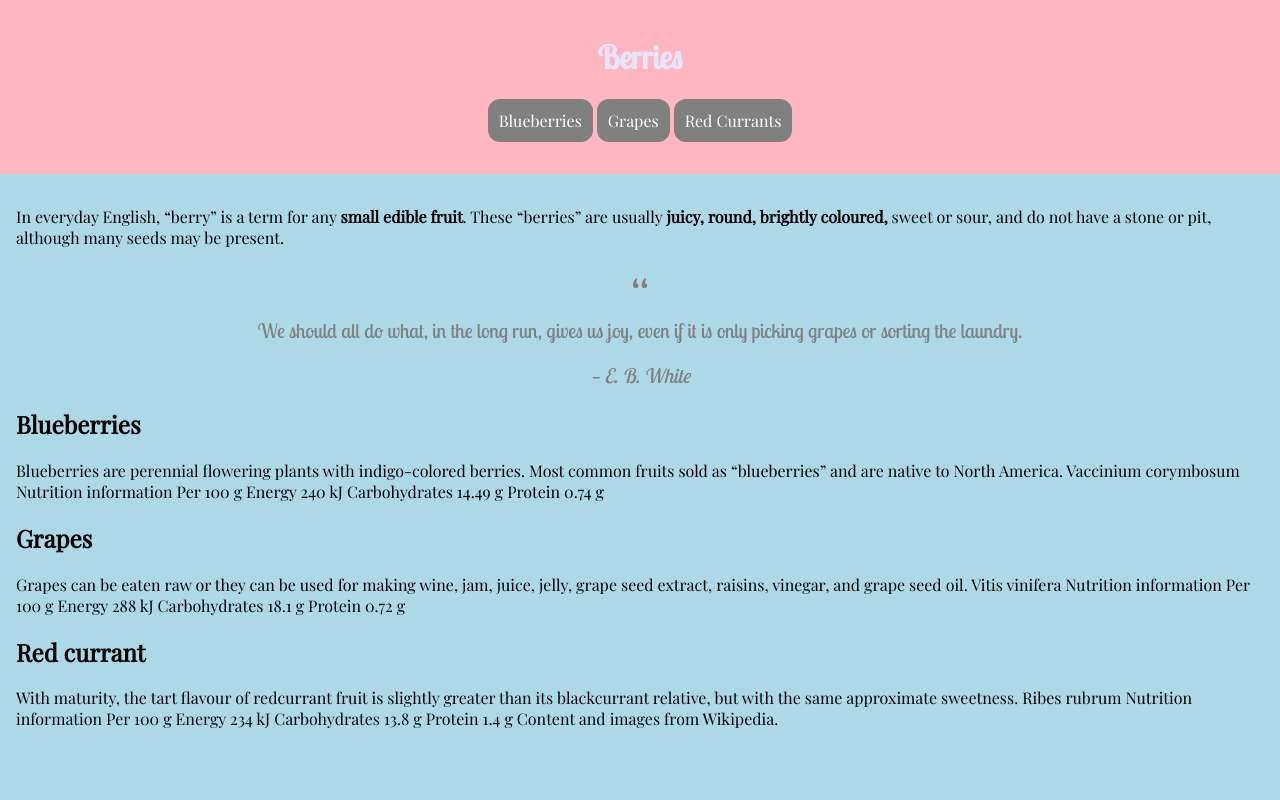
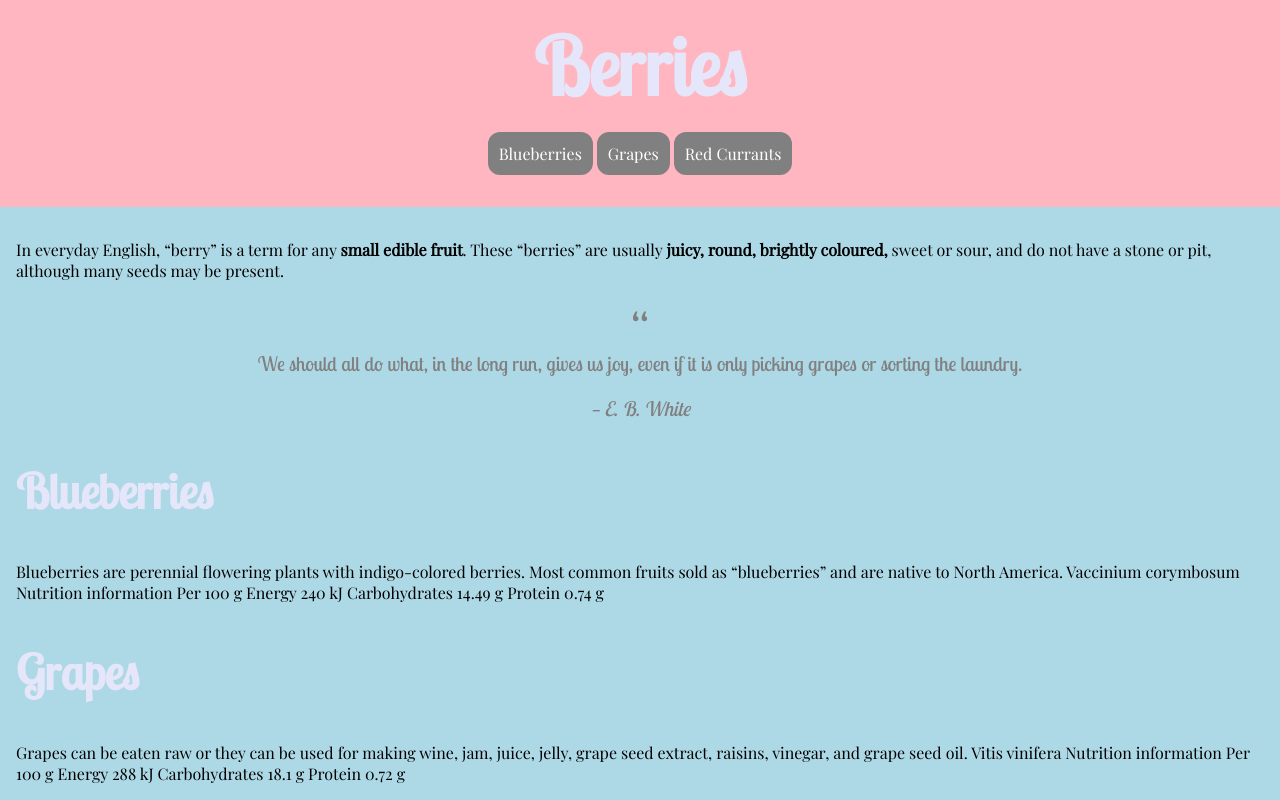
Before and after one commit to erinmilling/dsn1674-project-1, a plain HTML site: page index.html in a window 1280 px wide. Shown: the top 800 px of the page. Drawn offline with nearby package versions, Linux system fonts and the light colour scheme.

Commit message:
h1 and h2 formatted

```diff
--- a/css/main.css
+++ b/css/main.css
@@ -6,6 +6,13 @@ html {
 h1 {
   color: lavender;
   font-family: 'Lobster Two', cursive;
+  font-size: 5em;
+  margin: 0em;
+}
+h2 {
+  color: lavender;
+  font-family: 'Lobster Two', cursive;
+  font-size: 3em;
 }
 a{
   color: white;
--- a/index.html
+++ b/index.html
@@ -27,10 +27,10 @@
  <p>In everyday English, “berry” is a term for any <b class="strong">small edible fruit</b>. These “berries” are usually <b>juicy, round, brightly coloured,</b> sweet or sour, and do not have a stone or pit, although many seeds may be present.</p>
 
 
-<blockquote><span class="quote">“</span>We should all do what, in the long run, gives us joy, even if it is only picking grapes or sorting the laundry.</blockquote>
-<cite>— E. B. White</cite>
+  <blockquote><span class="quote">“</span>We should all do what, in the long run, gives us joy, even if it is only picking grapes or sorting the laundry.</blockquote>
+  <cite>— E. B. White</cite>
 
-<h2>Blueberries</h2>
+<h2 id="blueberries">Blueberries</h2>
 
 Blueberries are perennial flowering plants with indigo-colored berries. Most common fruits sold as “blueberries” and are native to North America.
 
@@ -43,7 +43,7 @@ Energy 240 kJ
 Carbohydrates 14.49 g
 Protein 0.74 g
 
-<h2>Grapes</h2>
+<h2 id="grapes">Grapes</h2>
 
 Grapes can be eaten raw or they can be used for making wine, jam, juice, jelly, grape seed extract, raisins, vinegar, and grape seed oil.
 
@@ -56,7 +56,7 @@ Energy 288 kJ
 Carbohydrates 18.1 g
 Protein 0.72 g
 
-<h2>Red currant</h2>
+<h2 id="redcurrant">Red currant</h2>
 
 With maturity, the tart flavour of redcurrant fruit is slightly greater than its blackcurrant relative, but with the same approximate sweetness.
 
```
